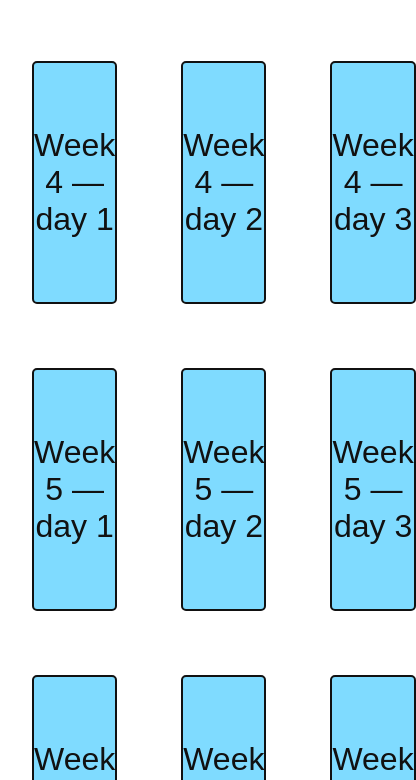
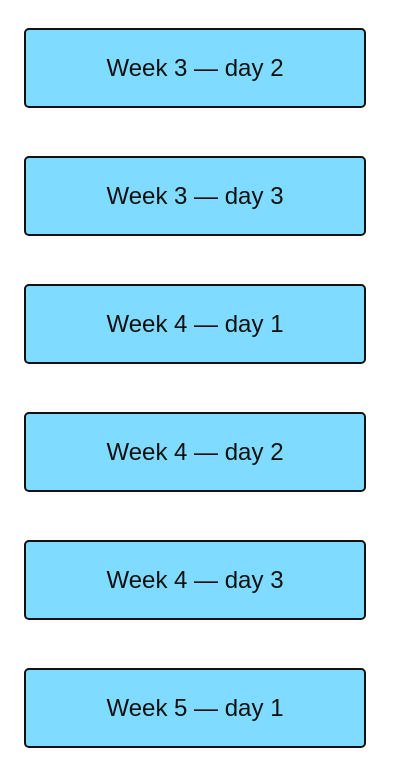
Before and after one commit to TehShrike/c25k, a website: page index.html in a window 390 px wide. Shown: the part 892-1672 px from the top of the page, 416 px wide, since content can reach past the window. Drawn offline with Linux system fonts and the light colour scheme.

Commit message:
Making the buttons look reasonable on small screens

```diff
--- a/index.html
+++ b/index.html
@@ -18,6 +18,7 @@
 
 			.horizontal-container {
 				display: flex;
+				flex-wrap: wrap;
 			}
 			.horizontal-child {
 				flex-grow: 1;
@@ -38,9 +39,9 @@
 				border-width: 2px;
 				border-style: solid;
 				margin: 1em;
-				padding-top: 2em;
-				padding-bottom: 2em;
-				font-size: 2em;
+				padding-top: 1em;
+				padding-bottom: 1em;
+				font-size: 1.5em;
 				text-decoration: none;
 			}
 
```
